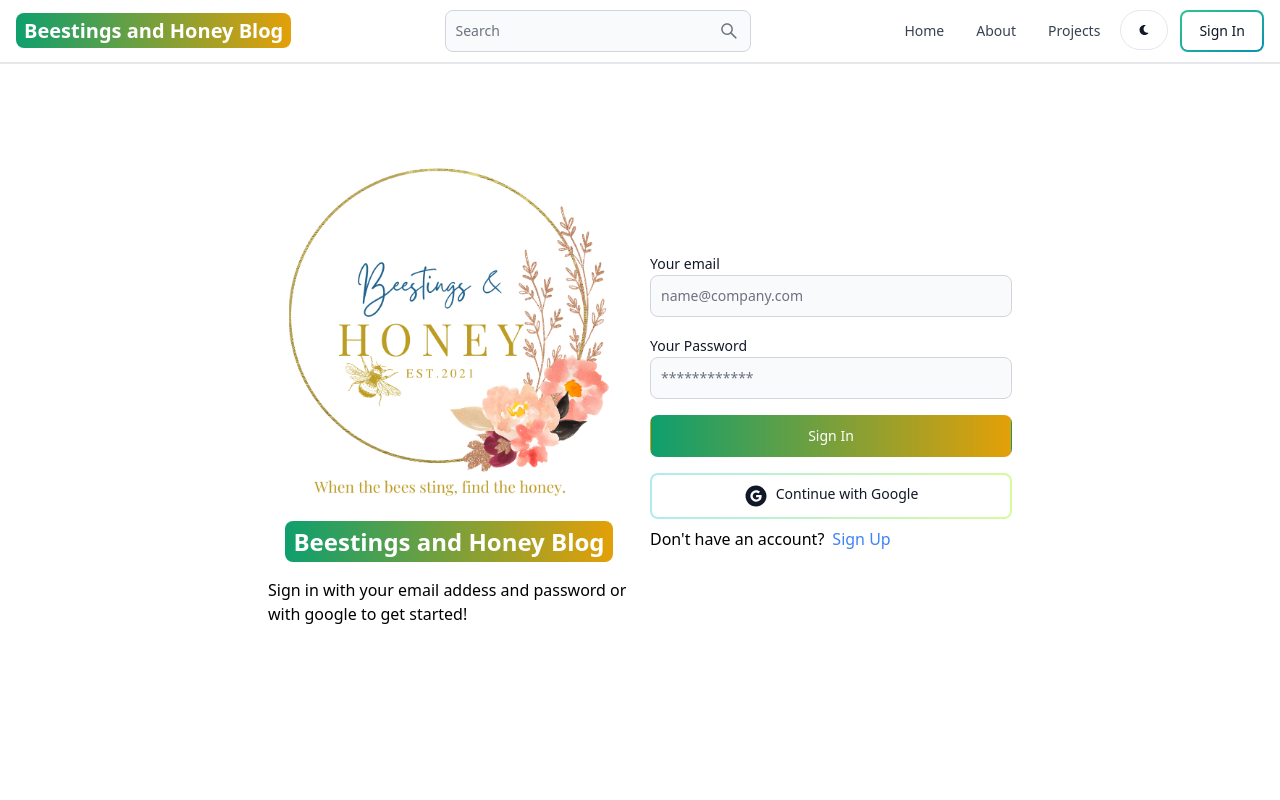
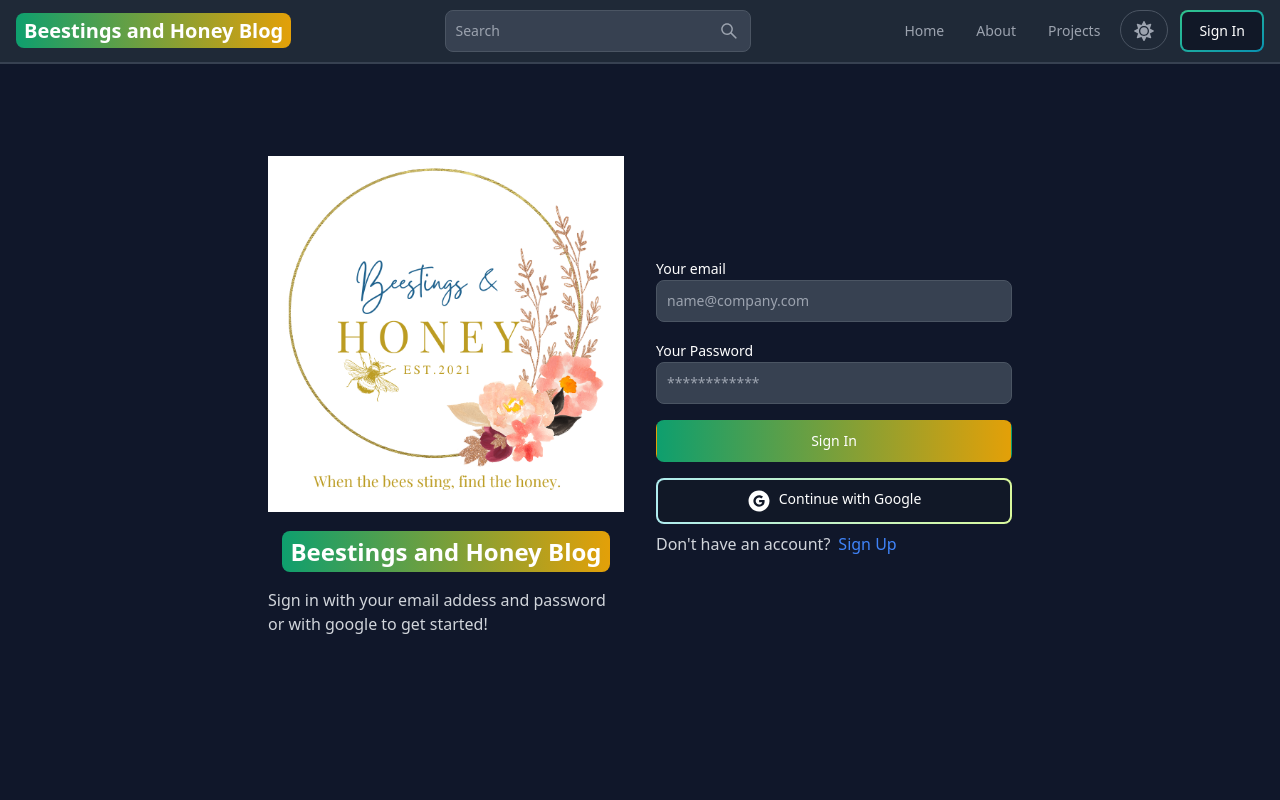
Before and after one commit to locious7/bsh-blog, a React (Vite) app in the folder client/: page /sign-in in a window 1280 px wide. Shown: the top 800 px of the page. Built offline with nearby package versions, Linux system fonts and the light colour scheme; no server answers.

Commit message:
complete theme provider/dark mode functionality

```diff
--- a/client/src/components/Header.jsx
+++ b/client/src/components/Header.jsx
@@ -1,12 +1,15 @@
 import { Avatar, Button, Dropdown, Navbar, TextInput } from "flowbite-react";
 import { Link, useLocation } from "react-router-dom";
 import { AiOutlineSearch } from "react-icons/ai";
-import { FaMoon } from "react-icons/fa";
-import { useSelector } from "react-redux";
+import { FaMoon, FaSun } from "react-icons/fa";
+import { useSelector, useDispatch } from "react-redux";
+import { toggleTheme } from "../redux/theme/themeSlice";
 
 export default function Header() {
   const path = useLocation().pathname;
-  const { currentUser } = useSelector(state => state.user)
+  const dispatch = useDispatch();
+  const { currentUser } = useSelector(state => state.user);
+  const { theme } = useSelector((state) => state.theme);
   return (
     <Navbar className="border-b-2" fluid={true}>
       <Link
@@ -29,8 +32,8 @@ export default function Header() {
         <AiOutlineSearch />
       </Button>
       <div className="flex gap-3 md:order-2 ml-5">
-        <Button className="w-12 h-10 sm:inline" color="gray" pill>
-          <FaMoon />
+        <Button className="w-12 h-10 justify-center" color="gray" pill onClick={() => dispatch(toggleTheme())}>
+          {theme === 'light' ? <FaMoon size={20}/> : <FaSun size={20}/>}
         </Button>
         {currentUser ? (
           <Dropdown
--- /dev/null
+++ b/client/src/components/ThemeProvider.jsx
@@ -0,0 +1,12 @@
+import { useSelector } from 'react-redux';
+
+export default function ThemeProvider({ children }) {
+    const { theme } = useSelector((state) => state.theme);
+    return (
+        <div className={theme}>
+            <div className='bg-white text-gray-700 dark:text-gray-300 dark:bg-[rgb(16,23,42)] min-h-screen'>
+                {children}
+            </div>
+        </div>
+    );
+}
--- a/client/src/main.jsx
+++ b/client/src/main.jsx
@@ -4,11 +4,14 @@ import './index.css';
 import { store, persistor } from './redux/store.js';
 import { Provider } from 'react-redux';
 import { PersistGate } from 'redux-persist/integration/react';
+import ThemeProvider from './components/ThemeProvider.jsx';
 
 ReactDOM.createRoot(document.getElementById('root')).render(
   <PersistGate persistor={persistor}>
     <Provider store={store}>
-      <App />
+      <ThemeProvider>
+        <App />
+      </ThemeProvider>
     </Provider >
   </PersistGate>
 );
--- a/client/src/pages/SignIn.jsx
+++ b/client/src/pages/SignIn.jsx
@@ -43,10 +43,10 @@ export default function SignIn() {
 
   return (
     <div className='min-h-screen mt-20 sm:mx-auto md:mx-auto'>
-      <div className='flex p-3 max-w-3xl mx-auto flex-col md:flex-row md:items-center gap-5'>
+      <div className='flex p-3 max-w-3xl mx-auto flex-col md:flex-row md:items-center gap-8'>
         {/* {left} */}
         <div className='flex-1'>
-          <div className='flex flex-col items-center'>
+          <div className='flex flex-col items-center gap-4'>
             <Link to='/'>
               <img src={logo} alt='logo' className='w-64 sm:w-64 md:w-64 lg:w-96 xl:w-128' />
             </Link>
--- a/client/src/pages/SignUp.jsx
+++ b/client/src/pages/SignUp.jsx
@@ -47,10 +47,10 @@ export default function SignUp() {
 
   return (
     <div className='min-h-screen mt-20 sm:mx-auto md:mx-auto'>
-      <div className='flex p-3 max-w-3xl mx-auto flex-col md:flex-row md:items-center gap-5'>
+      <div className='flex p-3 max-w-3xl mx-auto flex-col md:flex-row md:items-center gap-8'>
         {/* {left} */}
         <div className='flex-1'>
-          <div className='flex flex-col items-center'>
+          <div className='flex flex-col items-center gap-4'>
             <Link to='/'>
               <img src={logo} alt='logo' className='w-64 sm:w-64 md:w-64 lg:w-96 xl:w-128' />
             </Link>
--- a/client/src/redux/store.js
+++ b/client/src/redux/store.js
@@ -1,10 +1,12 @@
 import { configureStore, combineReducers } from '@reduxjs/toolkit';
 import userReducer from './user/userSlice.js';
+import themeReduceer from './theme/themeSlice.js';
 import storage from 'redux-persist/lib/storage';
 import { persistReducer, persistStore } from 'redux-persist';
 
 const rootReducer = combineReducers({
     user: userReducer,
+    theme: themeReduceer,
 });
 
 const persistConfig = {
--- /dev/null
+++ b/client/src/redux/theme/themeSlice.js
@@ -0,0 +1,19 @@
+import { createSlice } from "@reduxjs/toolkit";
+
+const initialState = {
+    theme: 'dark',
+};
+
+const themeSlice = createSlice({
+    name: 'theme',
+    initialState,
+    reducers: {
+        toggleTheme: (state) => {
+            state.theme = state.theme === 'dark' ? 'light' : 'dark';
+        },
+    }
+});
+
+export const { toggleTheme } = themeSlice.actions;
+
+export default themeSlice.reducer;
```
